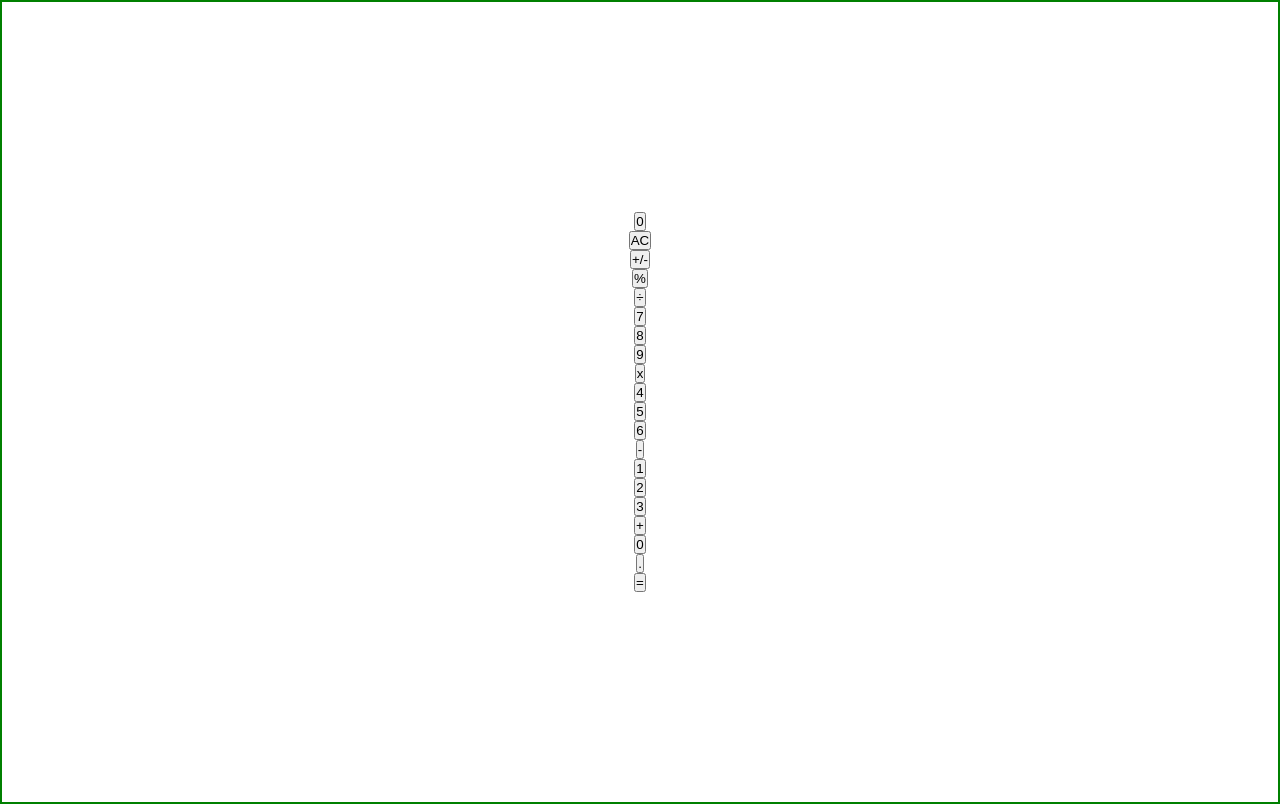
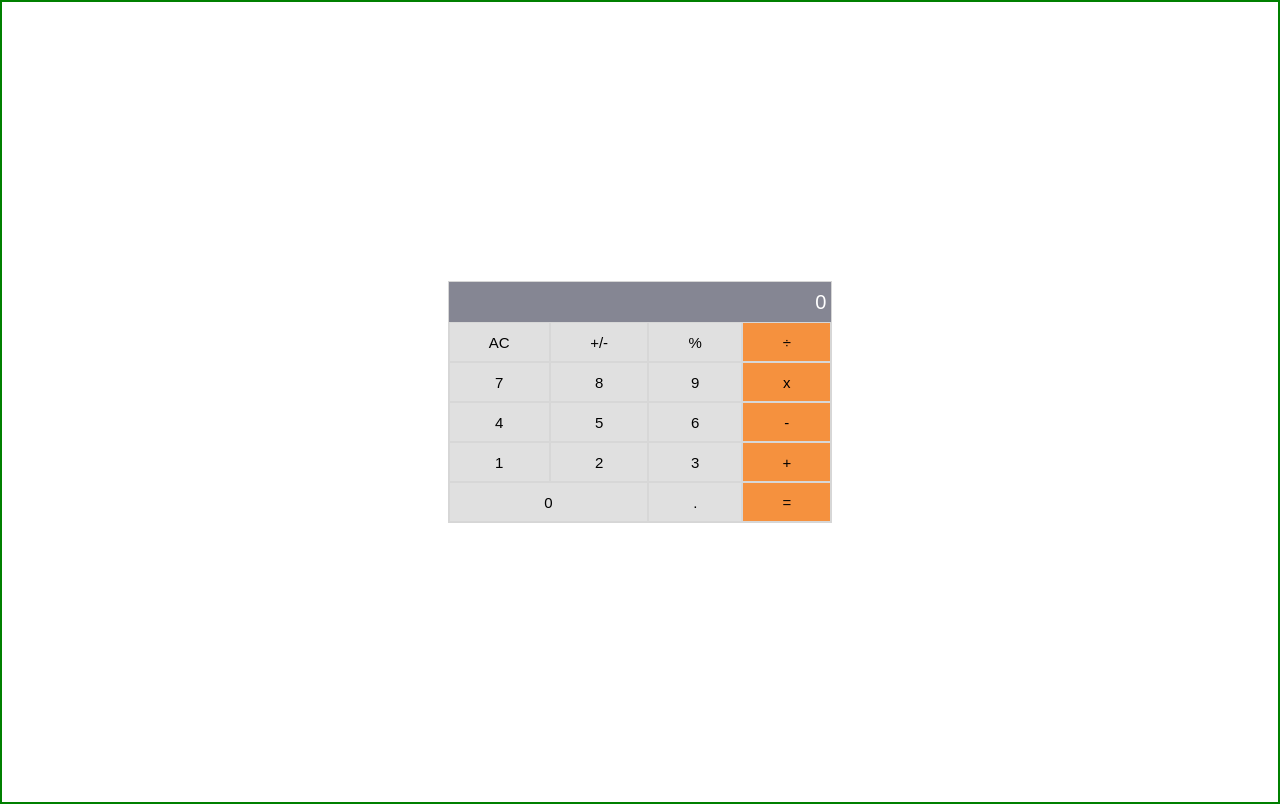
Before and after one commit to Ibnballo1/Math-App, a React (Create React App) app: page / in a window 1280 px wide. Built offline with nearby package versions, Linux system fonts and the light colour scheme.

Commit message:
Style calculator

```diff
--- a/src/components/Cal.css
+++ b/src/components/Cal.css
@@ -4,44 +4,43 @@
 }
 
 .calContainer {
-  min-height: 100vmin;
-  display: flex;
-  flex-direction: column;
-  justify-content: center;
-  align-items: center;
+  border: 1px solid #d6d6d6;
+  width: 30%;
+  display: grid;
+  grid-template-columns: repeat(4, auto);
 }
 
-.resultBox {
-  width: 20%;
-  height: 35px;
-  display: flex;
-  justify-content: flex-end;
-  align-items: center;
-  padding: 5px;
-  background: #858693;
+input {
+  height: 40px;
+  border-radius: 0;
+  font-weight: 400;
+  font-size: 15px;
 }
 
-.results {
+.item0 {
+  border: none;
+  grid-column: 1/5;
+  text-align: right;
+  padding: 5px;
   font-weight: 400;
   font-size: 20px;
+  background: #858693;
   color: #fff;
 }
 
-.tableData {
-  width: 20.6%;
-  border-spacing: 0;
+.item17 {
+  grid-column: 1/3;
 }
 
-td {
-  border: 0.01rem solid #d7d7d7;
-  height: 40px;
-  width: 50px;
-  text-align: center;
-  font-weight: 600;
-  font-size: 12px;
+.item {
+  border: 1px solid #d7d7d7;
   background: #e0e0e0;
 }
 
-.rightOperator {
+.item4,
+.item8,
+.item12,
+.item16,
+.item19 {
   background: #f5913e;
 }
```
